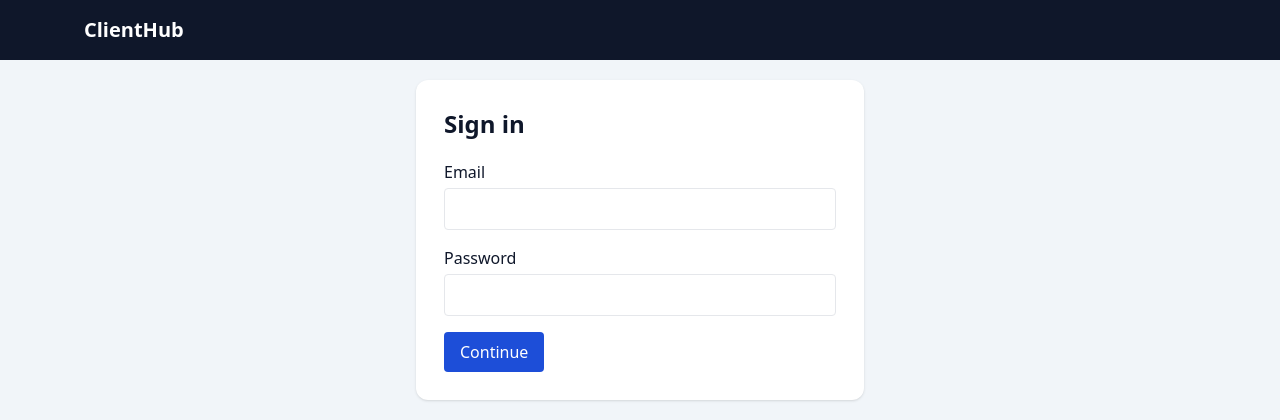
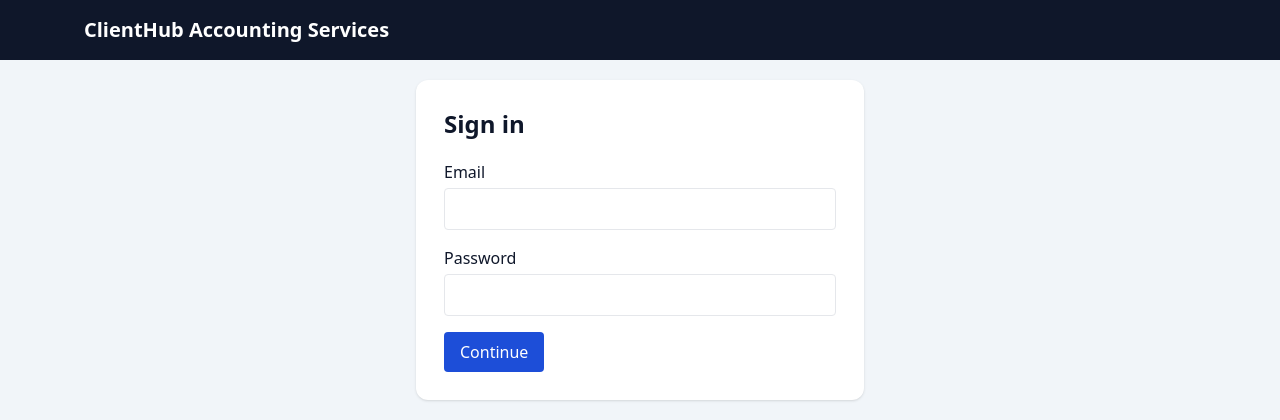
Before and after one commit to ionutbutnaru19/lowcode-project, a Flask app: a page that uses clienthub-app/templates/base.html in a window 1280 px wide. Shown: the top 420 px of the page. Run offline with Flask 3, Linux system fonts and the light colour scheme; some libraries are stand-ins or nearby versions.

Commit message:
Update ClientHub branding and dashboard labels

```diff
--- a/clienthub-app/app.py
+++ b/clienthub-app/app.py
@@ -434,9 +434,9 @@ def create_app(test_config=None):
         db.create_all()
         if not User.query.filter_by(email="admin@clienthub.local").first():
             demo_users = [
-                ("ClientHub Admin", "admin@clienthub.local", "ClientHub", "admin",
+                ("ClientHub Accountant", "admin@clienthub.local", "ClientHub Accounting Services", "admin",
                  "AdminDemo!2026", "JBSWY3DPEHPK3PXP"),
-                ("Alice Customer", "alice@example.local", "Alice Accounting Ltd", "customer",
+                ("Alice Customer", "alice@example.local", "Alice Design Studio Ltd", "customer",
                  "AliceDemo!2026", "KRSXG5DSNFXGOIDB"),
                 ("Ben Customer", "ben@example.local", "Ben Services Ltd", "customer",
                  "BenDemo!2026", "MFRGGZDFMZTWQ2LK"),
--- a/clienthub-app/templates/admin_dashboard.html
+++ b/clienthub-app/templates/admin_dashboard.html
@@ -1,5 +1,5 @@
 {% extends "base.html" %}{% block content %}
-<h1 class="text-3xl font-bold mb-5">Administrator dashboard</h1>
+<h1 class="text-3xl font-bold mb-5">Accountant Dashboard</h1>
 <div class="grid md:grid-cols-2 gap-5">
 <section class="bg-white rounded-xl p-5 shadow"><h2 class="text-xl font-semibold mb-3">Pending document reviews</h2>
 {% if pending %}<ul class="space-y-2">{% for doc in pending %}<li><a class="text-blue-700 underline" href="{{ url_for('document_detail', document_id=doc.id) }}">{{ doc.original_filename }}</a> — {{ doc.customer.company }}</li>{% endfor %}</ul>
--- a/clienthub-app/templates/base.html
+++ b/clienthub-app/templates/base.html
@@ -3,13 +3,13 @@
 <head>
   <meta charset="utf-8">
   <meta name="viewport" content="width=device-width, initial-scale=1">
-  <title>{% block title %}ClientHub{% endblock %}</title>
+  <title>{% block title %}ClientHub Accounting Services{% endblock %}</title>
   <script src="https://cdn.tailwindcss.com"></script>
 </head>
 <body class="bg-slate-100 text-slate-900 min-h-screen">
   <header class="bg-slate-900 text-white">
     <nav class="max-w-6xl mx-auto px-5 py-4 flex flex-wrap gap-4 items-center">
-      <a class="font-bold text-xl mr-auto" href="{{ url_for('dashboard') if current_user.is_authenticated else url_for('login') }}">ClientHub</a>
+      <a class="font-bold text-xl mr-auto" href="{{ url_for('dashboard') if current_user.is_authenticated else url_for('login') }}">ClientHub Accounting Services</a>
       {% if current_user.is_authenticated %}
         <a href="{{ url_for('dashboard') }}">Dashboard</a>
         <a href="{{ url_for('requests_list') }}">Requests</a>
```
